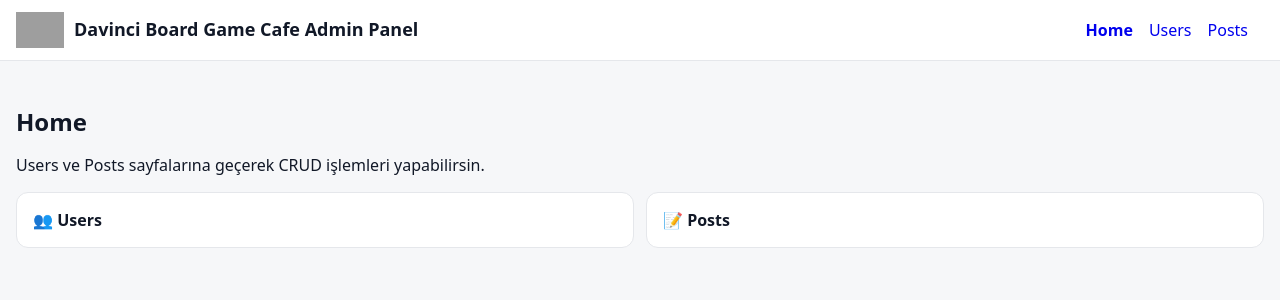
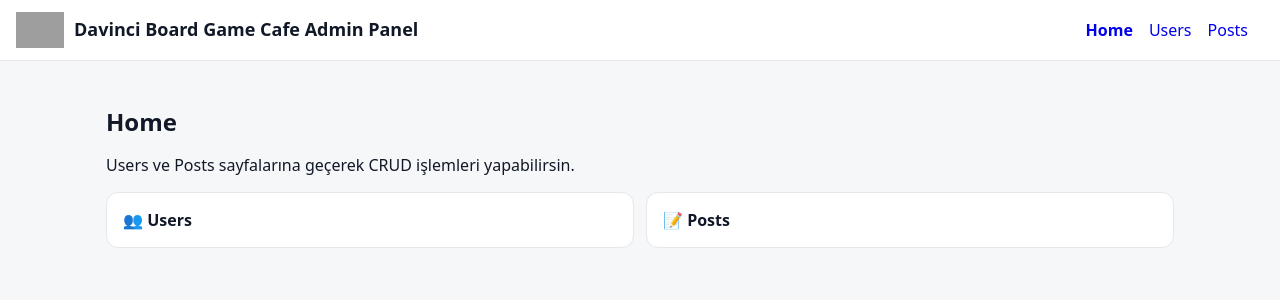
Before and after one commit to sirinn00/davinci-frontend, a React (Vite) app: page / in a window 1280 px wide. Shown: the top 300 px of the page. Built offline with nearby package versions, Linux system fonts and the light colour scheme; grey boxes are pictures that could not be loaded.

Commit message:
used container component for homepage

```diff
--- a/src/App.tsx
+++ b/src/App.tsx
@@ -1,12 +1,15 @@
 import { Outlet } from "react-router-dom";
 import NavBar from "./components/NavBar";
+import Container from "./components/Container";
 
 export default function App() {
   return (
     <div style={{ minHeight: "100vh", background: "#f6f7f9" }}>
       <NavBar />
-      <main style={{ width: "100%", padding: "24px 16px" }}>
-        <Outlet />
+      <main style={{ padding: "24px 0" }}>
+        <Container>
+          <Outlet />
+        </Container>
       </main>
     </div>
   );
```
